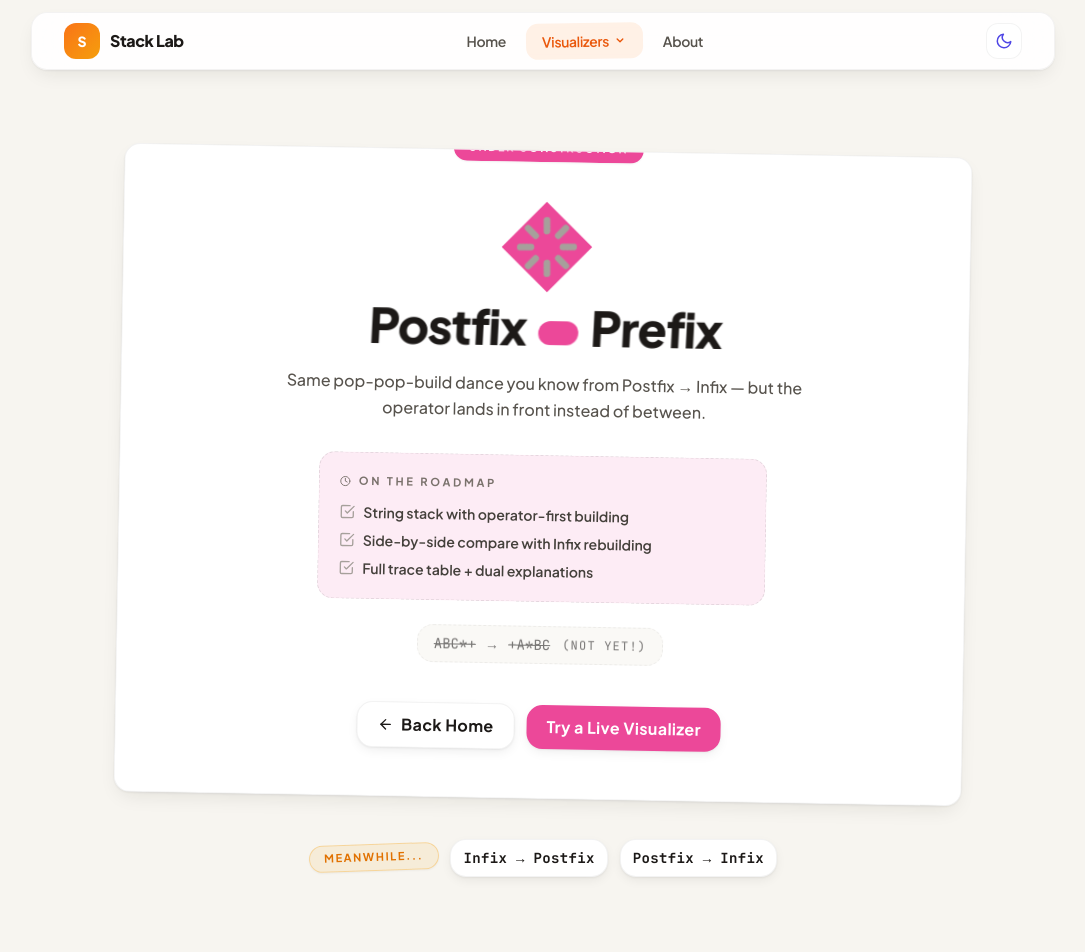
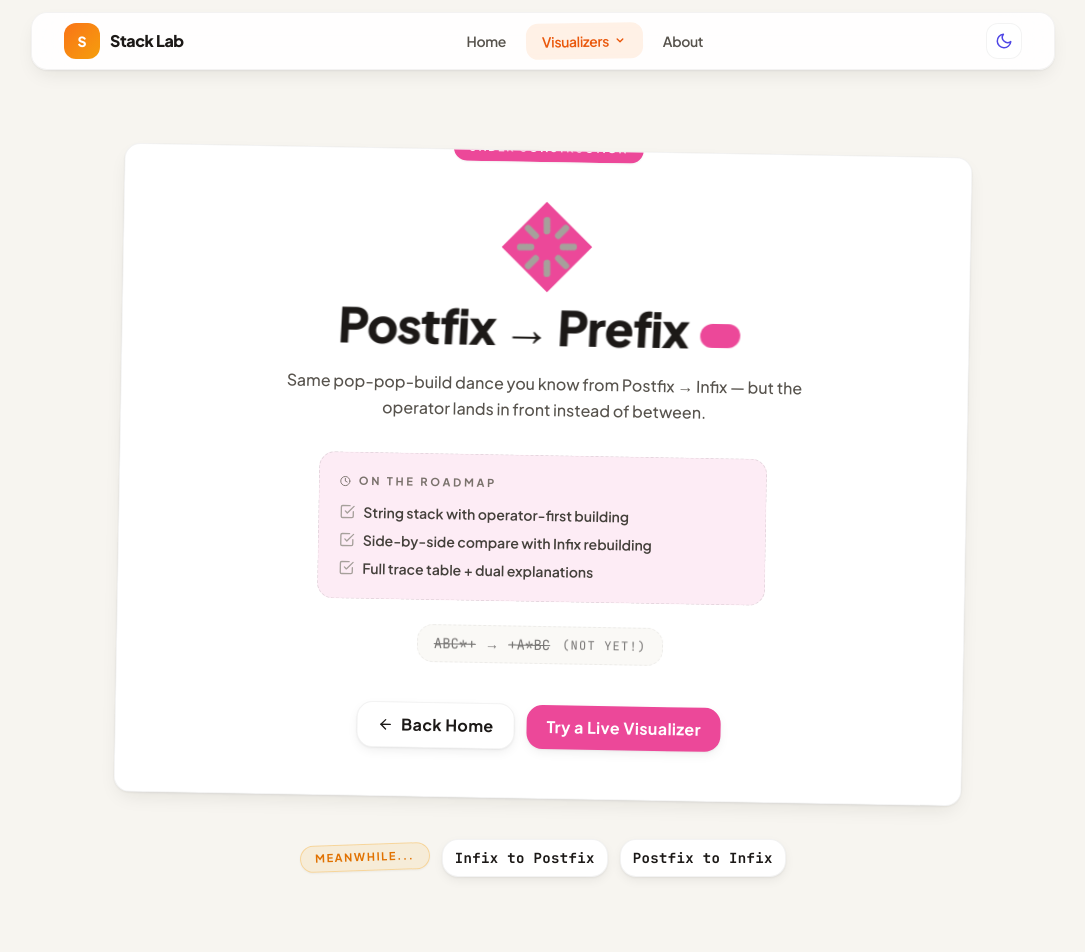
Before and after one commit to codexxxx07/StackLab, a React (Vite) app: page /postfix-to-prefix in a window 1280 px wide. Shown: the top 952 px of the page, without its empty margins (97-1182 px from the left). Built offline with nearby package versions, Linux system fonts and the light colour scheme.

Commit message:
Fixed Conversions

```diff
--- a/src/components/ComingSoonCard.jsx
+++ b/src/components/ComingSoonCard.jsx
@@ -4,11 +4,11 @@ import { COLOR_STYLES, LIVE_CONVERSIONS } from '../data/conversions';
 
 export default function ComingSoonCard({ title, desc, color = 'emerald', planned = [], example }) {
   const styles = COLOR_STYLES[color] ?? COLOR_STYLES.emerald;
-  const [from, to] = title.split('\u2192').map((s) => s.trim());
+  const [from, to] = title.split(' to ').map((s) => s.trim());
 
   return (
     <section className="mx-auto max-w-4xl px-4 py-14 sm:px-6 sm:py-20">
-      <div className="card relative rotate-1 p-8 pt-12 text-center sm:p-12 dark:bg-[#0f172a] dark:border-[rgba(255,255,255,0.06)]">
+      <div className="card relative rotate-1 p-8 pt-12 text-center sm:p-12 dark:bg-bugbusters-card dark:border-[rgba(255,255,255,0.06)]">
         <span className={`sticker absolute -top-4 left-1/2 -translate-x-1/2 ${styles.solid} border-transparent`}>
           UNDER CONSTRUCTION
         </span>
--- a/src/data/conversions.js
+++ b/src/data/conversions.js
@@ -8,7 +8,7 @@ export const CONVERSIONS = [
     path: '/infix-to-postfix',
     from: 'INFIX',
     to: 'POSTFIX',
-    title: 'Infix → Postfix',
+    title: 'Infix to Postfix',
     desc: 'Operators sink behind operands as precedence and parentheses drive the stack.',
     example: { in: 'A+B*C', out: 'ABC*+' },
     color: 'orange',
@@ -20,7 +20,7 @@ export const CONVERSIONS = [
     path: '/postfix-to-infix',
     from: 'POSTFIX',
     to: 'INFIX',
-    title: 'Postfix → Infix',
+    title: 'Postfix to Infix',
     desc: 'A stack of growing strings reassembles the expression, one operator at a time.',
     example: { in: 'ABC*+', out: 'A+(B*C)' },
     color: 'indigo',
--- a/src/pages/InfixToPostfix.jsx
+++ b/src/pages/InfixToPostfix.jsx
@@ -48,12 +48,12 @@ export default function InfixToPostfix() {
       <PageHeader
         title={
           <>
-            Infix <span className="text-rose-500">\u2192</span>{' '}
+            Infix <span className="text-rose-500">to</span>{' '}
             <span className="border-b-8 border-orange-500">Postfix</span>
           </>
         }
         subtitle="Operators get impatient \u2014 the stack decides who prints first. Scan left to right and watch precedence do the sorting."
-        algo="INFIX \u2192 POSTFIX"
+        algo="INFIX -> POSTFIX"
         accent="bg-orange-500"
       />
 
--- a/src/pages/PostfixToInfix.jsx
+++ b/src/pages/PostfixToInfix.jsx
@@ -48,12 +48,12 @@ export default function PostfixToInfix() {
       <PageHeader
         title={
           <>
-            Postfix <span className="text-rose-500">\u2192</span>{' '}
+            Postfix <span className="text-rose-500">to</span>{' '}
             <span className="border-b-8 border-indigo-600">Infix</span>
           </>
         }
         subtitle="A stack of growing strings. Operands land alone; operators marry the two most recent expressions \u2014 right one popped first!"
-        algo="POSTFIX \u2192 INFIX"
+        algo="POSTFIX -> INFIX"
         accent="bg-indigo-600"
       />
 
```
